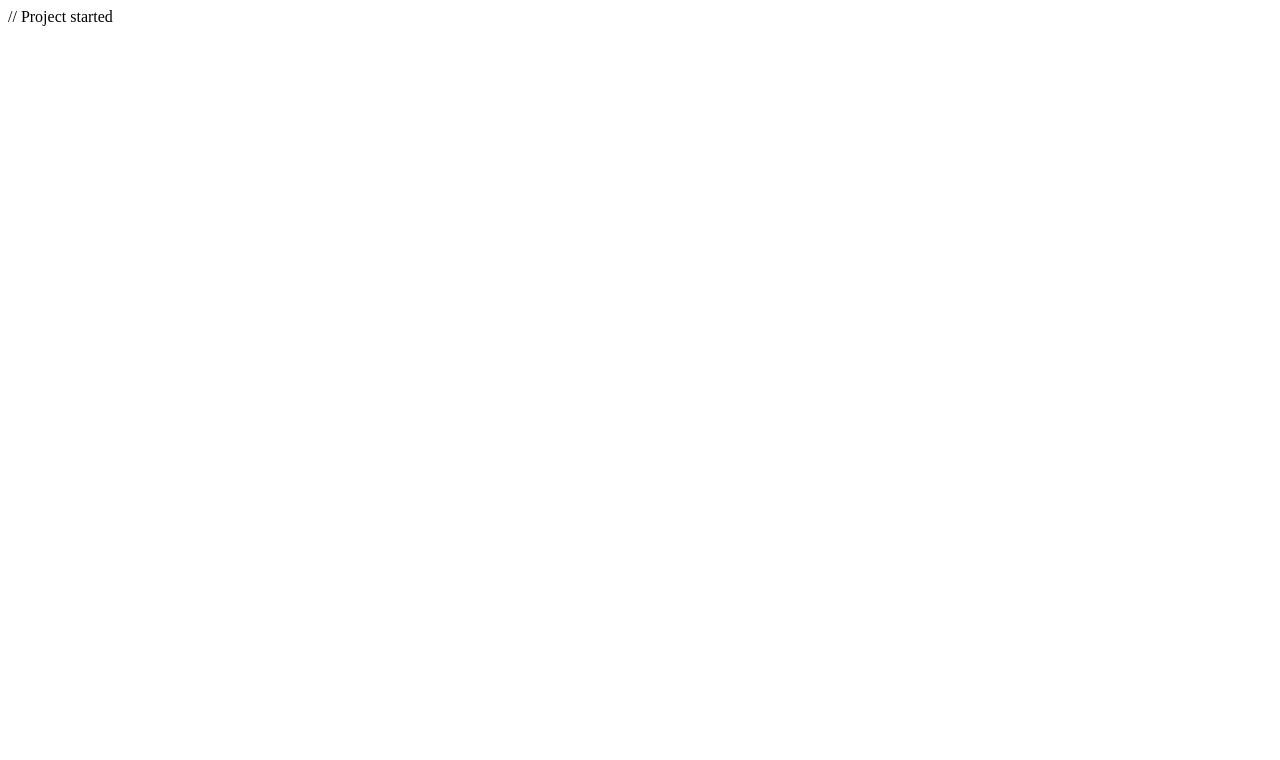
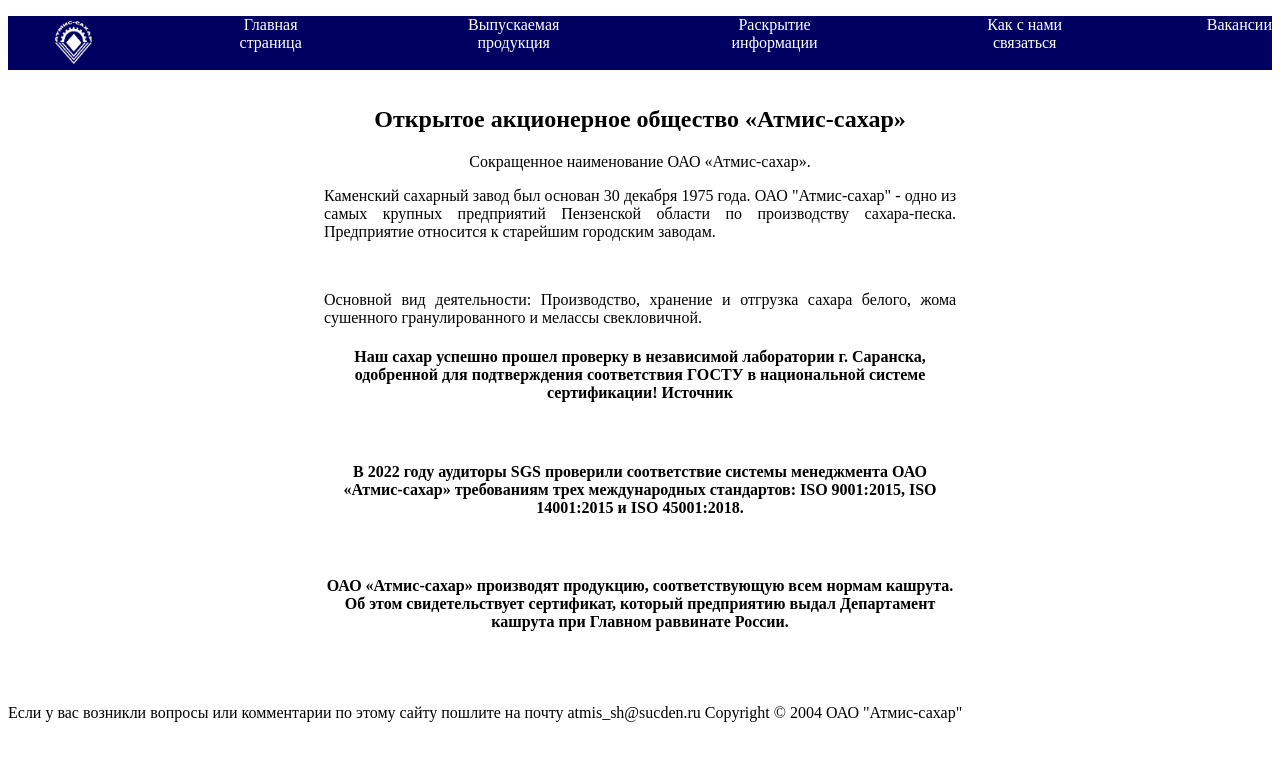
Before and after one commit to ElizzkaBatkaeva/atmis_sahar, a plain HTML site: page index.html in a window 1280 px wide. Drawn offline with Linux system fonts and the light colour scheme.

Commit message:
Initial commit: project setup

```diff
--- a/index.html
+++ b/index.html
@@ -1 +1,58 @@
-// Project started
+<!DOCTYPE html>
+<html lang="ru">
+
+<head>
+    <meta charset="UTF-8">
+    <meta name="viewport" content="width=device-width, initial-scale=1.0">
+    <title>ОАО "Атмис-сахар"</title>
+    <link rel="stylesheet" href="style.css">
+</head>
+
+<body>
+    <header>
+        <nav>
+            <ul>
+                <li><a href="index.html"><img class=log src="img/log.png" alt=""></a></li>
+                <li><a href="index.html">Главная страница</a></li>
+                <li><a href="">Выпускаемая продукция</a></li>
+                <li><a href="">Раскрытие информации</a></li>
+                <li><a href="">Как с нами связаться</a></li>
+                <li><a href="">Вакансии</a></li>
+            </ul>
+        </nav>
+    </header>
+    <main>
+        <section id="left"></section>
+        <section id="main">
+            <h2>Открытое акционерное общество «Атмис-сахар»</h2>
+            <p class="h2_p">Сокращенное наименование ОАО «Атмис-сахар».</p>
+            <div></div>
+            <p >Каменский сахарный завод был основан 30 декабря 1975 года. ОАО "Атмис-сахар" - одно из самых крупных
+                предприятий Пензенской области по производству сахара-песка. Предприятие относится к старейшим городским
+                заводам.</p>
+            <br>
+            <p>Основной вид деятельности: Производство, хранение и отгрузка сахара белого, жома сушенного
+                гранулированного и мелассы свекловичной.</p>
+            <h4>Наш сахар успешно прошел проверку в независимой лаборатории г. Саранска, одобренной для подтверждения
+                соответствия ГОСТУ в национальной системе сертификации! Источник</h4>
+            <img src="" alt=""><img src="" alt="">
+            <h4>В 2022 году аудиторы SGS проверили соответствие системы менеджмента ОАО «Атмис-сахар» требованиям трех
+                международных стандартов: ISO 9001:2015, ISO 14001:2015 и ISO 45001:2018.</h4>
+            <img src="" alt=""><img src="" alt="">
+            <img src="" alt=""><img src="" alt="">
+            <img src="" alt=""><img src="" alt="">
+            <img src="" alt=""><img src="" alt="">
+            <h4>ОАО «Атмис-сахар» производят продукцию, соответствующую всем нормам кашрута. Об этом свидетельствует
+                сертификат, который предприятию выдал Департамент кашрута при Главном раввинате России.</h4>
+            <img src="" alt="">
+        </section>
+        <section id="right"></section>
+    </main>
+    <footer>
+        <img src="" alt="">
+        <p>Если у вас возникли вопросы или комментарии по этому сайту пошлите на почту atmis_sh@sucden.ru
+            Copyright © 2004 ОАО "Атмис-сахар"</p>
+    </footer>
+</body>
+
+</html>
--- a/style.css
+++ b/style.css
@@ -1 +1,33 @@
-Содержимое файла
+header {
+    background-color: rgb(0, 0, 97);
+}
+
+.log {
+    width: 50px;
+    height: 50px;
+}
+
+ul {
+    gap: 10%;
+    display: flex;
+    list-style-type: none;
+}
+li{
+    text-align: center;
+}
+li a {
+    color: rgb(255, 255, 255);
+    text-decoration: none;
+}
+
+main {
+    display: grid;
+    grid-template-columns: 0.5fr 1fr 0.5fr;
+    text-align: justify;
+}
+h2, h4{
+    text-align: center;
+}
+.h2_p{
+    text-align: center;
+}
```
Also changed, not shown: img/bcb75344-f5bb-426e-93ac-55ae5f85e719.jpg (added), img/log.gif (added), img/log.png (added).
